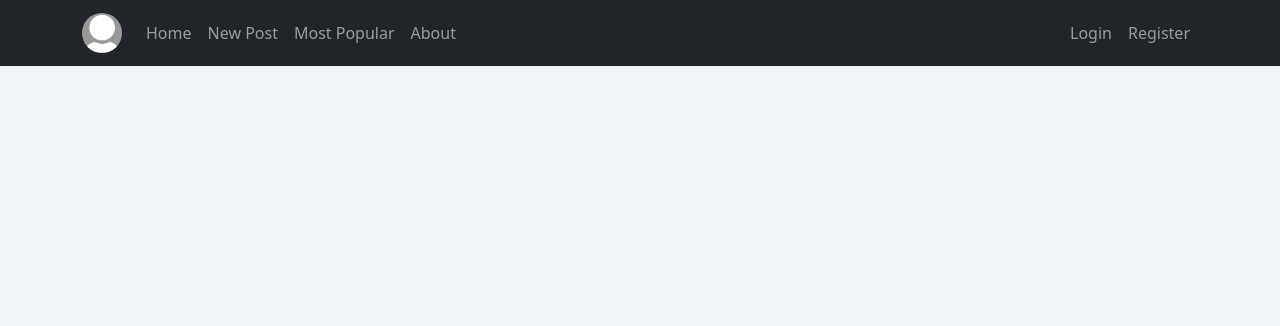
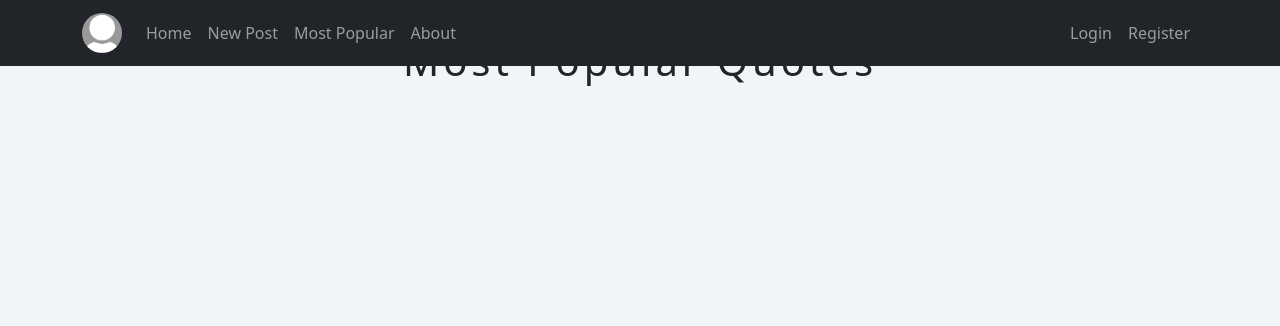
Before and after one commit to crispus-nj/blog-app, a Flask app: page / in a window 1280 px wide. Shown: the top 326 px of the page. Run offline with Flask 2, Linux system fonts and the light colour scheme; data that the repository does not hold is empty; parts of the project's set-up code (start-up, migrations or seed data) failed here and were passed over; some libraries are stand-ins or nearby versions.

Commit message:
created subscription form, added styling to most popular quotes, added data of the most popular quote to the home route and displayed the data to index.html file

```diff
--- a/app/forms.py
+++ b/app/forms.py
@@ -34,6 +34,6 @@ class UpdatePostForm(FlaskForm):
     content = TextAreaField('Update Your Quote')
     submit = SubmitField('Update Quote')
 
-class CommentForm(FlaskForm):
-    content = TextAreaField('Comment')
-    submit = SubmitField('send')
+class SuscibeForm(FlaskForm):
+    content = EmailField('Email', validators=[DataRequired(), Email()])
+    submit = SubmitField('Subscribe')
--- a/app/static/css/main.css
+++ b/app/static/css/main.css
@@ -1,7 +1,22 @@
 body {
     background-color:hsl(210, 36%, 96%);
+}
+.card-items {
+    margin-top: 6rem;
+    border-radius: 20px;
+}
+.card-text {
+    font-size: 1.5rem;
+    padding: 20px;
+}
+.card-paragraph {
+    font-size: 1.2rem;
 }
 .button-quote {
     display: flex;
     justify-content: space-around;
 }
+.text-card {
+    letter-spacing: 0.25rem;
+    margin-top: 5rem;
+}
--- a/app/templates/index.html
+++ b/app/templates/index.html
@@ -1,13 +1,14 @@
 {% extends 'base.html' %}
 {% block content %}
 {% for post in posts.items %}
-<div class="col-md-5" style="margin: auto;">
+<div class="col-md-6"  style="margin: auto;">
+    <h1 class="text-center text-card">User Related Quotes</h1>
     {% if current_user == post.author %}
-    <div class="card shadow">
+    <div class="card shadow card-items">
         <div class="card-body">
-            <h5 class="card-title">{{post.author.username}}</h5>
+            <h5 class="card-title text-center text-warning">{{post.author.username}}</h5>
 
-            <p class="card-text">{{post.quote}}</p>
+            <p class="card-text"><span class="speech-marks">"</span>{{post.quote}}"</p>
             <div class="button-quote">
                 <div class="btn-edit">
                     <form action="{{url_for('update_post', post_id=post.id)}}" method="POST">
@@ -46,20 +47,16 @@
     </div>
 
     {% else %}
-    <div class="card shadow">
+    <div class="card shadow card-items">
         <div class="card-body">
-            <h5 class="card-title">{{post.author.username}}</h5>
-            <p class="card-text">{{post.quote}}</p>
+            <h5 class="card-title text-center text-warning">{{post.author.username}}</h5>
+            <p class="card-text">"{{post.quote}}"</p>
         </div>
     </div>
     {% endif %}
-
-
-
-
-
-{% endfor %}
-{% for page_num in posts.iter_pages(left_edge=1, right_edge=1, left_current=1, right_current = 2) %}
+{% endfor %} <br>
+<p style="text-align: center;">
+    {% for page_num in posts.iter_pages(left_edge=1, right_edge=1, left_current=1, right_current = 2) %}
     {% if page_num %}
       {% if posts.page == page_num %}
           <a class="btn btn-info mb-4" href="{{url_for('home', page = page_num )}}">{{ page_num }}</a>
@@ -71,6 +68,34 @@
       ...
     {% endif %}
   {% endfor %}
+</p>
+</div>
+
+<div class="container">
+    <div class="row">
+        <h1 class="text-center text-card" style="margin-top: 0.3rem;">Most Popular Quotes</h1>
+            {% for most in posts_data%}
+            {% if loop.index < 7 %}
+            <div class="col-md-4">
+                <div class="card">
+                    <div class="card-body">
+                      <h5 class="card-title text-center text-warning">{{most.author}}</h5>
+                      <p class="card-text card-paragraph">"{{most.quote}}"</p>
+                    </div>
+                  </div>
+            </div>
+            {% endif %}
+            {% endfor %}
+    </div>
+</div>
+<div class="container">
+    <div class="row">
+        <div class="col-md-4">
+            <form action="" method="POST">
+
+            </form>
+        </div>
+    </div>
 </div>
 
 {% endblock %}
--- a/app/templates/utilities/navbar.html
+++ b/app/templates/utilities/navbar.html
@@ -1,4 +1,4 @@
-<nav class="navbar navbar-expand-md navbar-dark bg-dark ">
+<nav class="navbar navbar-expand-md navbar-dark bg-dark fixed-top">
     <div class="container">
 
         <a class="navbar-brand" href="{{url_for('home')}}">
--- a/app/views.py
+++ b/app/views.py
@@ -17,11 +17,9 @@ def home():
     db.create_all()
     post_page = request.args.get('page', 1, type=int)
     posts = Post.query.order_by(Post.date_time.desc()).paginate(page=post_page, per_page=1)
-    # for post in posts:
-    #     print(post.quote)
-    #     print(current_user.username)
-    #     print(type(post))
-    return render_template("index.html", posts = posts)
+    posts_data = requests.get('http://quotes.stormconsultancy.co.uk/quotes.json')
+    posts_data = posts_data.json()
+    return render_template("index.html", posts = posts, posts_data=posts_data)
 
 ###########################
 ###### USERS ROUTES #########
```
